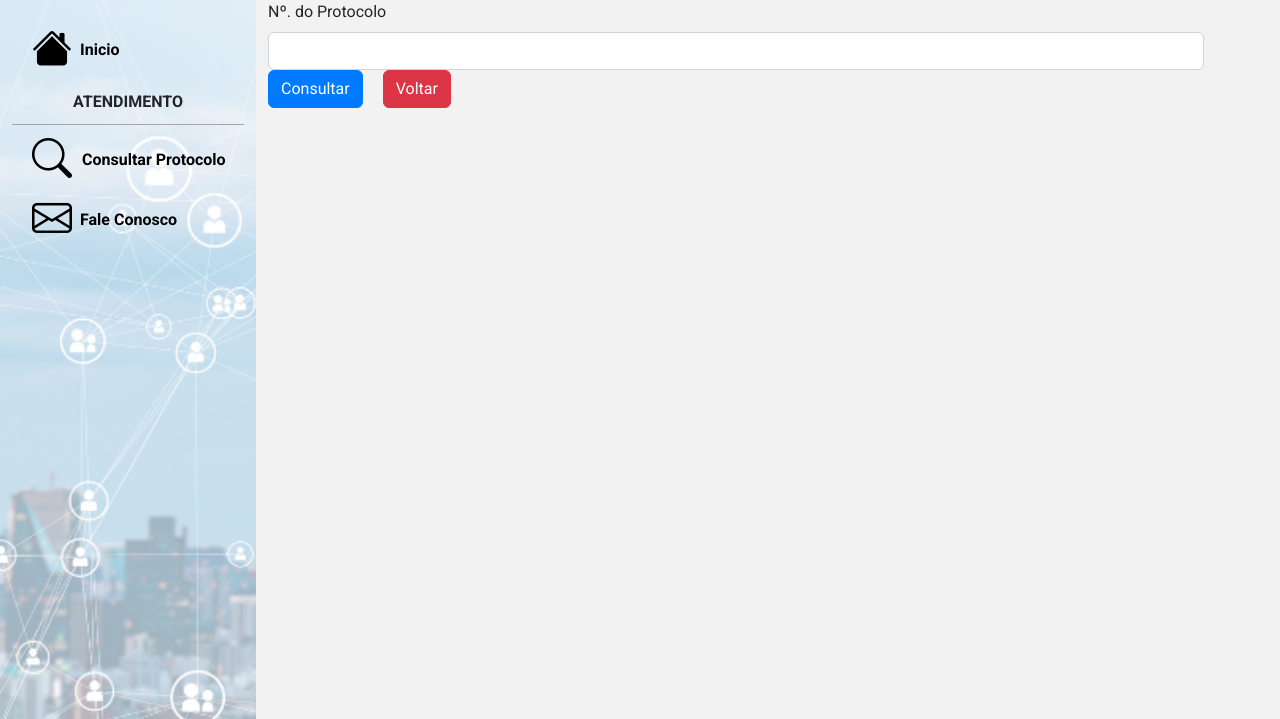
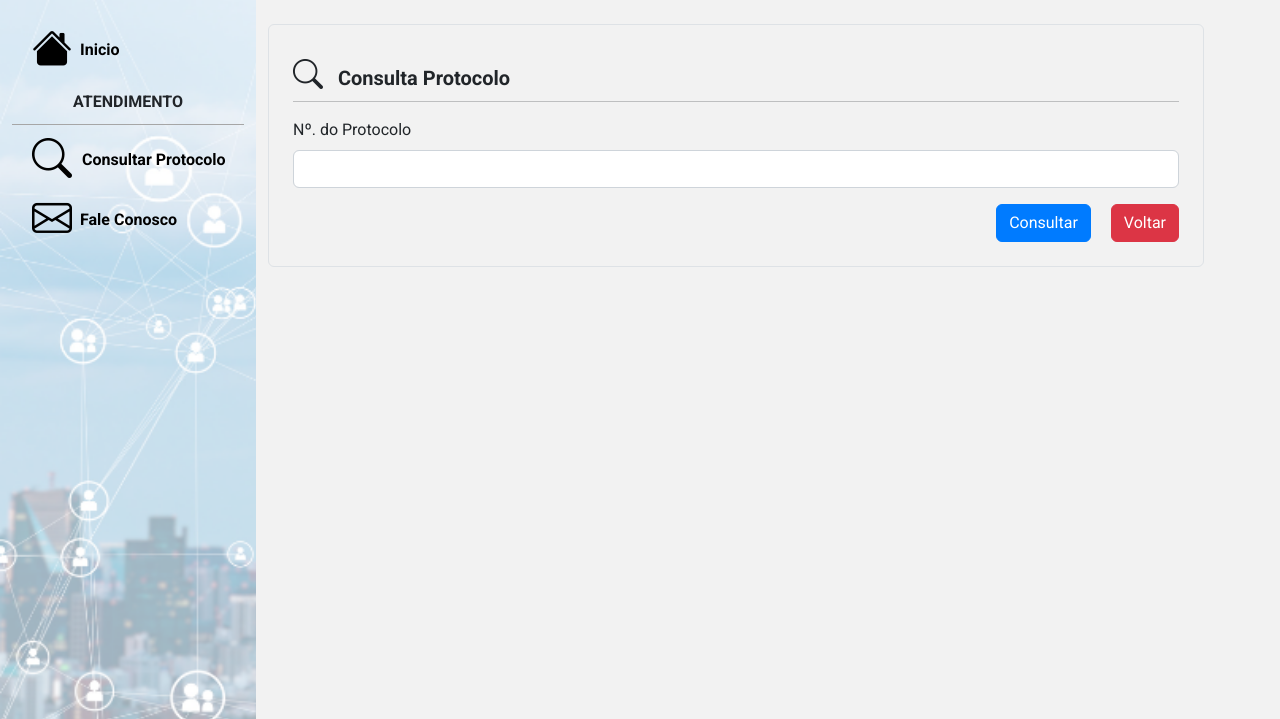
Before and after one commit to melojrx/urbanmobSMTT, a Flask app: page /consultarProtocolo in a window 1280 px wide. Shown: the part 62-781 px from the top of the page. Run offline with Flask 3, Linux system fonts and the light colour scheme; parts of the project's set-up code (start-up, migrations or seed data) failed here and were passed over; some libraries are stand-ins or nearby versions.

Commit message:
ajuste de tela consulta protocolo

```diff
--- a/app/templates/cadastrarSolicitacao.html
+++ b/app/templates/cadastrarSolicitacao.html
@@ -21,7 +21,6 @@
           {{form.cpf.label(class_="form-label")}}
           {{form.cpf(class_="form-control")}}
         </div>
-
       </div>
       <div class="form-group mb-3 row justify-content-between">
         <div class="col">
--- a/app/templates/consultarProtocolo.html
+++ b/app/templates/consultarProtocolo.html
@@ -2,12 +2,20 @@
 
 {% block conteudo %}
 
+<div class="container border mt-4 rounded p-4">
+  <div class="container p-0 mb-1 mt-2">
+    <h5 class="titulo-filtra-demandas"><strong><i class="bi bi-search"></i> Consulta Protocolo</strong></h5>
+    <hr class="mt-1">
+  </div>
   <form method="POST"  action="{{ url_for('public.consultarProtocolo')}}">
     {{form.numeroProtocolo.label(class_="form-label")}}
     {{form.numeroProtocolo(class_="form-control")}}
+    <div class="mt-3 text-end justify-content-end">
     {{ form.submit(class_="btn btn-primary") }}
     <button class="btn btn-danger ms-3" type="button"
       onclick="window.location.href='{{url_for('public.cidadao')}}';">Voltar</button>
+    </div>
   </form>
+</div>
 
 {% endblock conteudo %}
```
Also changed, not shown: app/templates/visualizarSolicitacao.html (+13 -1 lines). Lines whose indentation alone changed are shown as unchanged.
